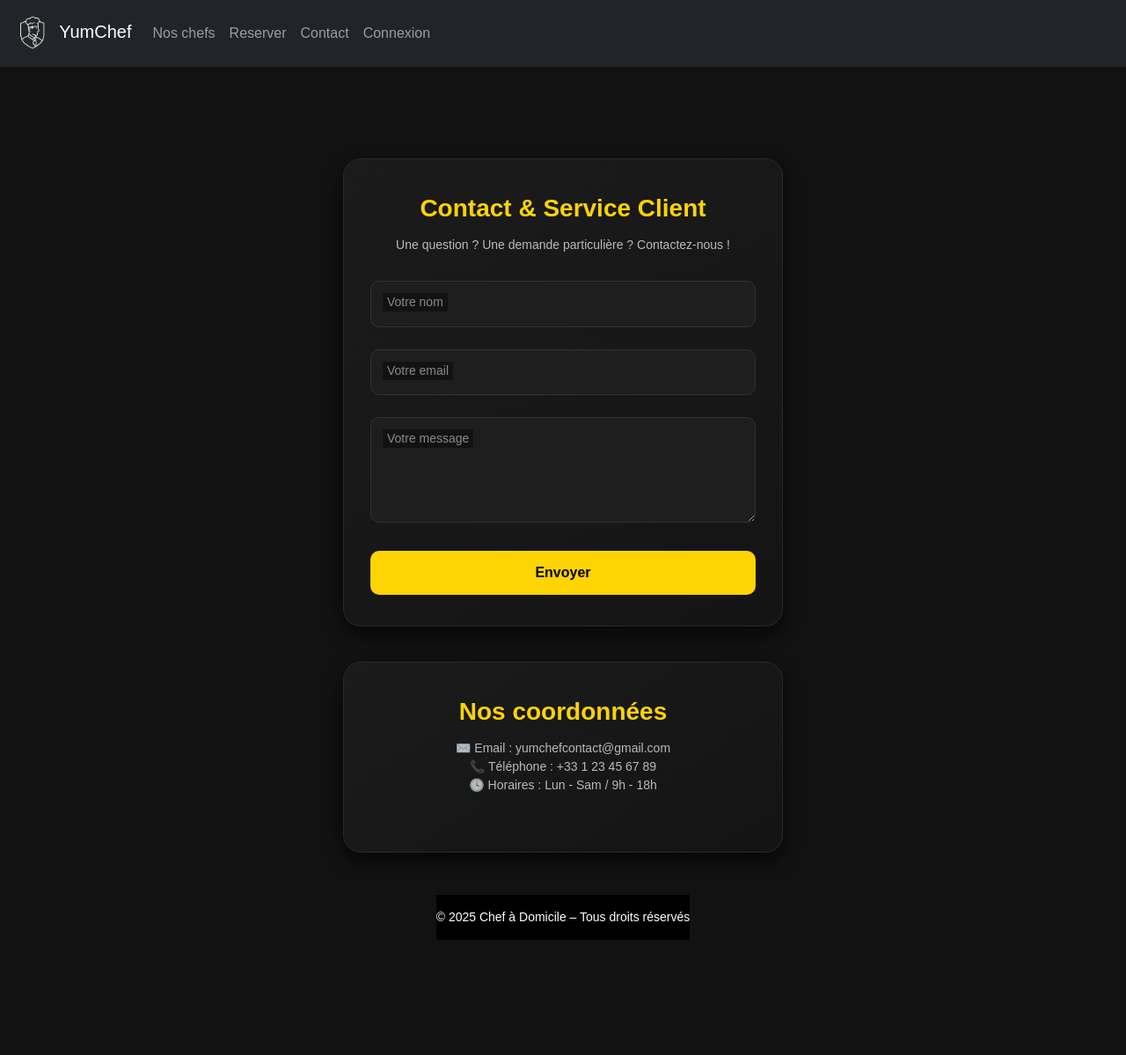
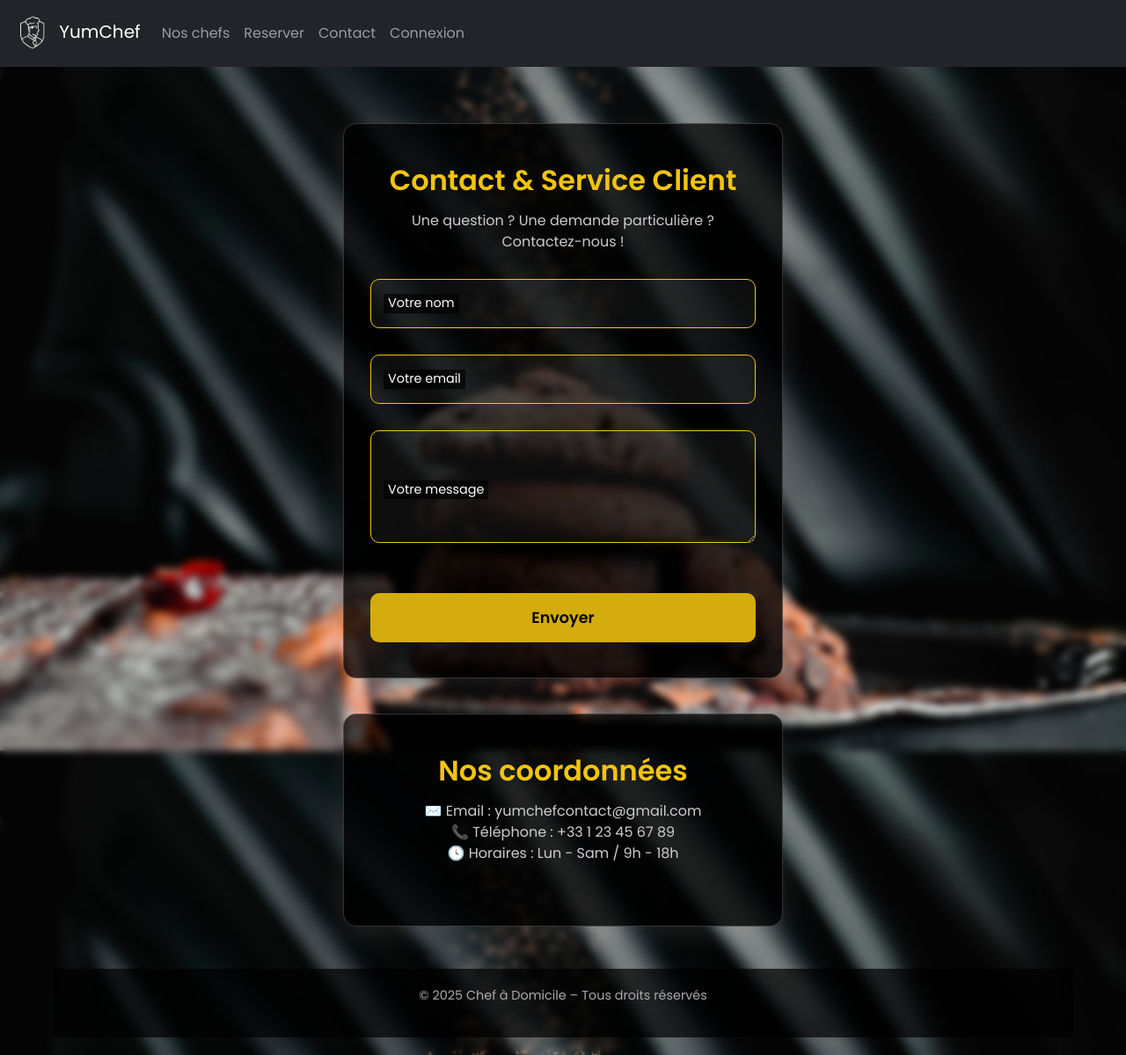
Before and after one commit to kidarah/projetTM, a PHP site: page /Contact.html in a window 1280 px wide. Shown: the whole page at 88% size. Before the commit the page ends 1068 px from the top, so only its background shows below. Run offline with PHP 8.4, Linux system fonts and the light colour scheme.

Commit message:
contact et noschef

```diff
--- a/Contact.html
+++ b/Contact.html
@@ -5,8 +5,7 @@
   <meta name="viewport" content="width=device-width, initial-scale=1.0">
   <link href="https://cdn.jsdelivr.net/npm/bootstrap@5.0.2/dist/css/bootstrap.min.css" rel="stylesheet">
   <title>Contact & Service Client</title>
-  <link rel="stylesheet" href="style.css">
-  <link rel="stylesheet" href="reservation.css">
+  <link rel="stylesheet" href="contact.css">
 </head>
 <body>
 
--- a/backend/connexion.php
+++ b/backend/connexion.php
@@ -20,6 +20,4 @@ function connectToDatabase() {
 
 }
 
-echo "debut";
-connectToDatabase();
 ?>
--- /dev/null
+++ b/contact.css
@@ -0,0 +1,151 @@
+/* Import de la police élégante */
+@import url('https://fonts.googleapis.com/css2?family=Poppins:wght@400;600&display=swap');
+
+body {
+    font-family: 'Poppins', sans-serif;
+    margin: 0;
+    background: url('img/food_main.avif') no-repeat center center fixed;
+    background-size: cover;
+    backdrop-filter: blur(4px);
+    min-height: 100vh;
+    display: flex;
+    flex-direction: column;
+    justify-content: center;
+    align-items: center;
+}
+
+/* Wrapper */
+.wrapper {
+    margin-top: 100px;
+    width: 100%;
+    max-width: 1200px;
+    padding: 20px;
+}
+
+/* Carte Formulaire */
+.form {
+    background: linear-gradient(135deg, rgba(0, 0, 0, 0.7), rgba(0, 0, 0, 0.8));
+    border: 1px solid rgba(255, 255, 255, 0.2);
+    backdrop-filter: blur(10px);
+    border-radius: 15px;
+    padding: 40px 30px;
+    margin: 20px auto;
+    color: #fff;
+    box-shadow: 0 8px 32px 0 rgba(255, 255, 255, 0.1);
+    transition: all 0.4s ease;
+}
+
+.form:hover {
+    box-shadow: 0 8px 32px 0 rgba(241, 196, 15, 0.5);
+}
+
+.title {
+    font-size: 2rem;
+    text-align: center;
+    font-weight: bold;
+    margin-bottom: 10px;
+    color: #f1c40f;
+}
+
+.message {
+    font-size: 1rem;
+    text-align: center;
+    margin-bottom: 30px;
+    color: #ccc;
+}
+
+/* Champs */
+label {
+    position: relative;
+    display: block;
+    margin-bottom: 30px;
+}
+
+.input, textarea.input {
+    width: 100%;
+    padding: 15px;
+    background: rgba(255, 255, 255, 0.05);
+    border: 1px solid #f1c40f;
+    border-radius: 10px;
+    color: #fff;
+    font-size: 1rem;
+    outline: none;
+    transition: all 0.3s ease;
+}
+
+.input::placeholder {
+    color: transparent;
+}
+
+.input:focus, textarea.input:focus {
+    background: rgba(241, 196, 15, 0.1);
+    border-color: #f1c40f;
+}
+
+label span {
+    position: absolute;
+    top: 50%;
+    left: 15px;
+    transform: translateY(-50%);
+    background: rgba(0, 0, 0, 0.7);
+    padding: 0 5px;
+    color: white;
+    font-size: 0.9rem;
+    pointer-events: none;
+    transition: all 0.3s ease;
+}
+
+.input:focus + span,
+.input:not(:placeholder-shown) + span {
+    top: -10px;
+    left: 10px;
+    font-size: 0.7rem;
+    background: #000;
+
+}
+
+/* Bouton */
+.submit {
+    width: 100%;
+    padding: 15px;
+    background: #d4ac0d;
+    border: none;
+    border-radius: 10px;
+    font-weight: bold;
+    color: #000;
+    font-size: 1.1rem;
+    cursor: pointer;
+    transition: all 0.3s ease;
+    margin-top: 20px;
+}
+
+.submit:hover {
+    background: linear-gradient(135deg, #d4ac0d, #e67e22);
+    color: #fff;
+}
+
+.submit:active {
+    transform: scale(0.98);
+}
+
+/* Footer */
+footer {
+    text-align: center;
+    margin-top: 40px;
+    color: #aaa;
+    font-size: 0.9rem;
+    padding: 20px 0;
+    background: rgba(0, 0, 0, 0.7);
+
+}
+
+/* Responsive */
+@media (max-width: 768px) {
+    .form {
+        padding: 30px 20px;
+    }
+
+    body {
+        background-attachment: scroll;
+    }
+}
```
Also changed, not shown: Nos_Chefs.html (+7 -4 lines), js/filter_chef.js (+70 -14 lines), nosChefs.css (+130 -9 lines).
